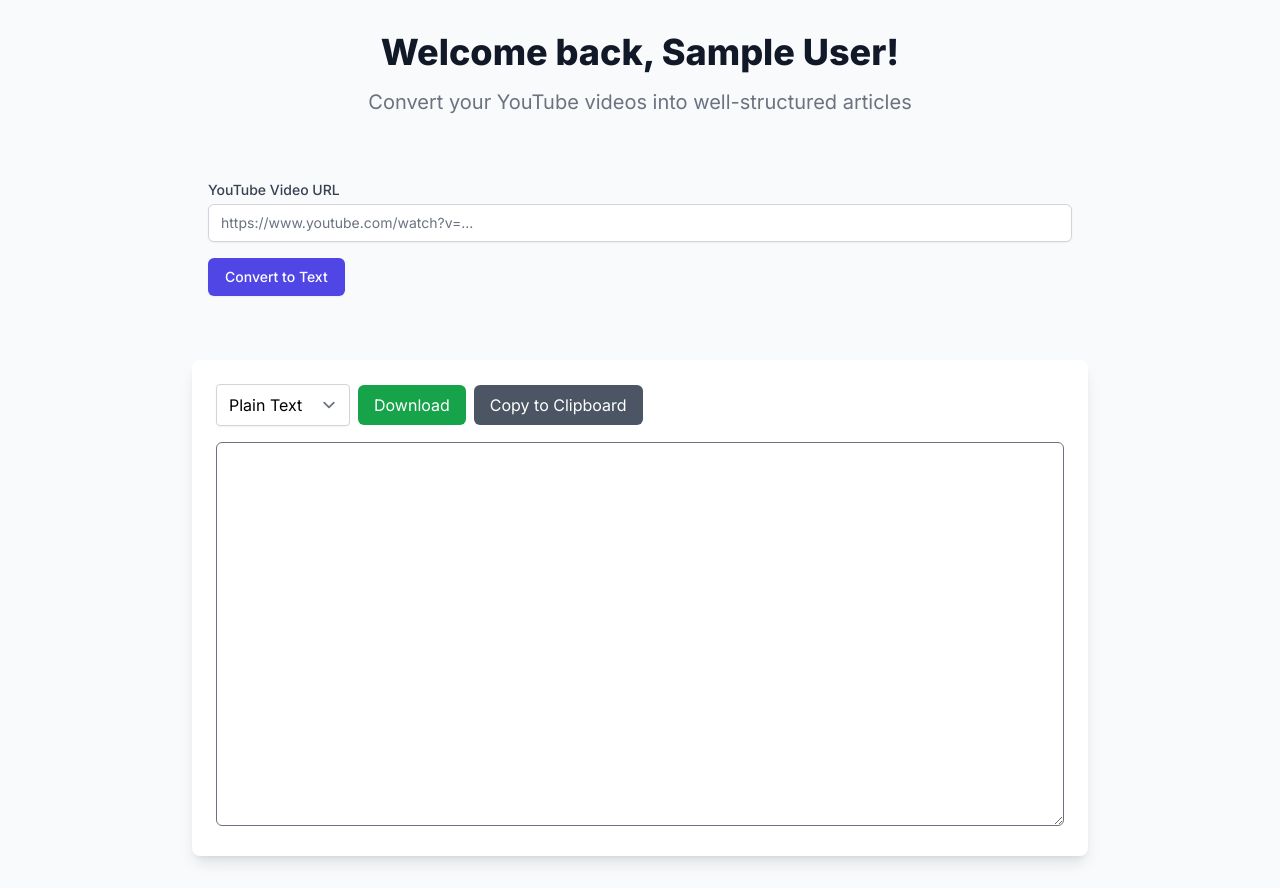
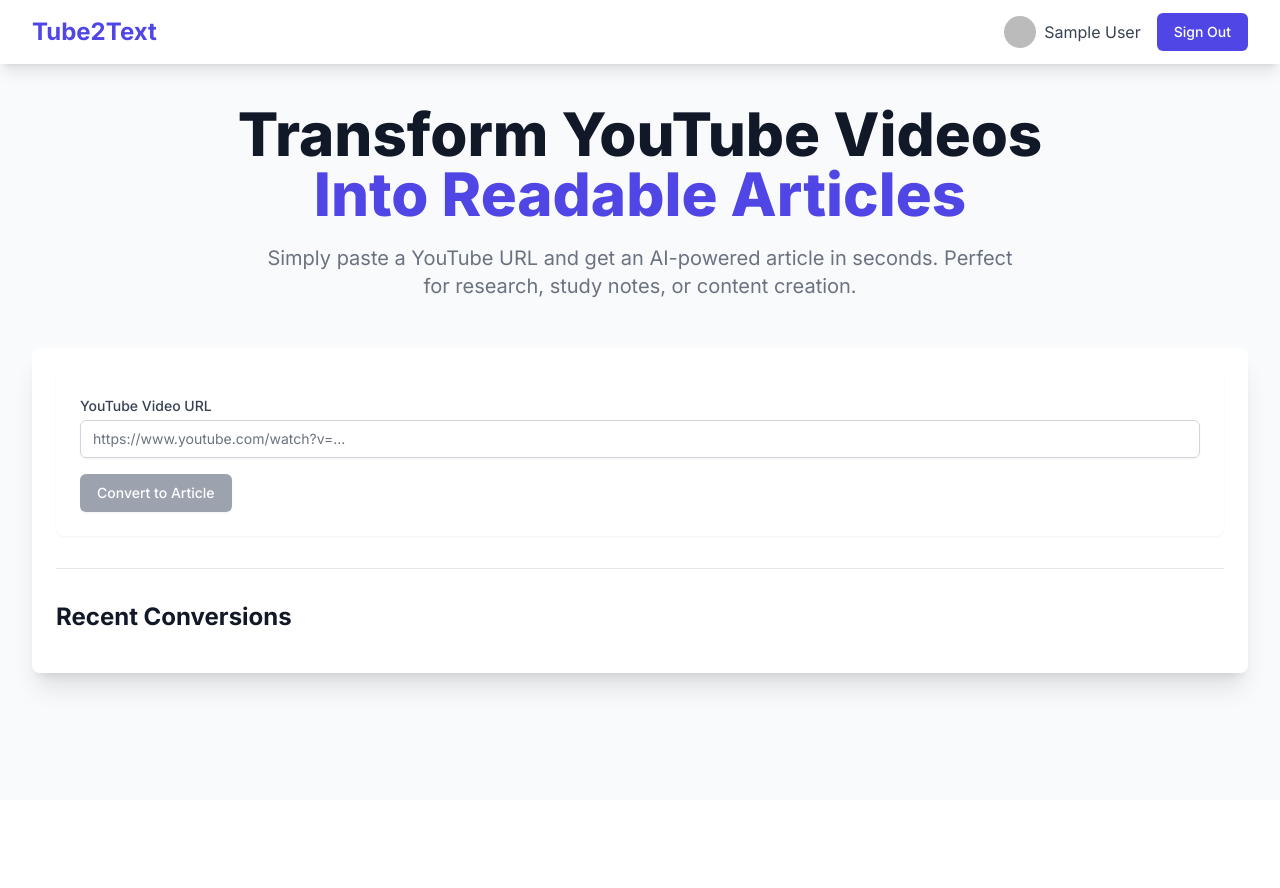
Before and after one commit to mrbuddhu/tube2text, a Next.js app: page /dashboard in a window 1280 px wide. After the commit the page ends 800 px from the top, so only its background shows below. Built offline with nearby package versions, Linux system fonts and the light colour scheme; no server answers; sample sign-in values are in the browser's storage.

Commit message:
Improve UI with Navbar, better styling, and error handling

```diff
--- /dev/null
+++ b/app/components/Navbar.tsx
@@ -0,0 +1,55 @@
+'use client';
+
+import { signOut, useSession } from 'next-auth/react';
+import Link from 'next/link';
+import Image from 'next/image';
+
+export default function Navbar() {
+  const { data: session } = useSession();
+
+  return (
+    <nav className="bg-white shadow-lg">
+      <div className="max-w-7xl mx-auto px-4 sm:px-6 lg:px-8">
+        <div className="flex justify-between h-16">
+          <div className="flex">
+            <Link href="/" className="flex items-center">
+              <span className="text-2xl font-bold text-indigo-600">Tube2Text</span>
+            </Link>
+          </div>
+
+          <div className="flex items-center">
+            {session ? (
+              <div className="flex items-center space-x-4">
+                <div className="flex items-center space-x-2">
+                  {session.user?.image && (
+                    <Image
+                      src={session.user.image}
+                      alt={session.user.name || 'User'}
+                      width={32}
+                      height={32}
+                      className="rounded-full"
+                    />
+                  )}
+                  <span className="text-gray-700">{session.user?.name}</span>
+                </div>
+                <button
+                  onClick={() => signOut()}
+                  className="inline-flex items-center px-4 py-2 border border-transparent text-sm font-medium rounded-md text-white bg-indigo-600 hover:bg-indigo-700 focus:outline-none focus:ring-2 focus:ring-offset-2 focus:ring-indigo-500"
+                >
+                  Sign Out
+                </button>
+              </div>
+            ) : (
+              <Link
+                href="/login"
+                className="inline-flex items-center px-4 py-2 border border-transparent text-sm font-medium rounded-md text-white bg-indigo-600 hover:bg-indigo-700"
+              >
+                Sign In
+              </Link>
+            )}
+          </div>
+        </div>
+      </div>
+    </nav>
+  );
+}
--- a/app/components/VideoInput.tsx
+++ b/app/components/VideoInput.tsx
@@ -1,24 +1,7 @@
-"use client";
+'use client';
 
 import { useState } from 'react';
-import { useAuth } from '../context/AuthContext';
-import SignInModal from './SignInModal';
-import ArticlePreview from './ArticlePreview';
-
-interface HistoryItem {
-  id: string;
-  url: string;
-  title: string;
-  timestamp: string;
-  content: string;
-}
-
-interface TranscriptMetadata {
-  duration: number;
-  wordCount: number;
-  transcriptSegments: number;
-  remainingFreeUses: number | null;
-}
+import { useSession } from 'next-auth/react';
 
 interface VideoInputProps {
   onTranscriptionComplete?: (transcription: string) => void;
@@ -26,46 +9,11 @@ interface VideoInputProps {
 
 export default function VideoInput({ onTranscriptionComplete }: VideoInputProps) {
   const [url, setUrl] = useState('');
-  const [article, setArticle] = useState('');
-  const [metadata, setMetadata] = useState<TranscriptMetadata | null>(null);
+  const [isLoading, setIsLoading] = useState(false);
   const [error, setError] = useState('');
-  const [isLoading, setIsLoading] = useState(false);
-  const [showSignInModal, setShowSignInModal] = useState(false);
-  const { isAuthenticated, isPaidUser } = useAuth();
-
-  const formatDuration = (seconds: number): string => {
-    const hours = Math.floor(seconds / 3600);
-    const minutes = Math.floor((seconds % 3600) / 60);
-    const remainingSeconds = seconds % 60;
-
-    const parts = [];
-    if (hours > 0) parts.push(`${hours}h`);
-    if (minutes > 0) parts.push(`${minutes}m`);
-    if (remainingSeconds > 0) parts.push(`${remainingSeconds}s`);
-
-    return parts.join(' ');
-  };
-
-  const saveToHistory = (content: string) => {
-    if (typeof window === 'undefined') return;
-
-    const history = JSON.parse(localStorage.getItem('tube2text_history') || '[]');
-    const newItem = {
-      id: Date.now().toString(),
-      url,
-      content,
-      timestamp: new Date().toISOString(),
-    };
-    const updatedHistory = [newItem, ...history].slice(0, 10);
-    localStorage.setItem('tube2text_history', JSON.stringify(updatedHistory));
-  };
+  const { data: session } = useSession();
 
   const handleTranscribe = async () => {
-    if (!isAuthenticated) {
-      setShowSignInModal(true);
-      return;
-    }
-
     if (!url) {
       setError('Please enter a YouTube URL');
       return;
@@ -73,7 +21,6 @@ export default function VideoInput({ onTranscriptionComplete }: VideoInputProps)
 
     setError('');
     setIsLoading(true);
-    setArticle('');
 
     try {
       const response = await fetch('/api/transcribe', {
@@ -90,11 +37,7 @@ export default function VideoInput({ onTranscriptionComplete }: VideoInputProps)
         throw new Error(data.error || 'Failed to process video');
       }
 
-      setArticle(data.content);
-      setMetadata(data.metadata);
       onTranscriptionComplete?.(data.content);
-
-      // Show success message
       setError('Transcription completed successfully!');
     } catch (err) {
       console.error('Transcription error:', err);
@@ -105,74 +48,76 @@ export default function VideoInput({ onTranscriptionComplete }: VideoInputProps)
   };
 
   return (
-    <div className="max-w-4xl mx-auto p-4">
-      <form onSubmit={(e) => { e.preventDefault(); handleTranscribe(); }} className="space-y-4">
+    <div className="space-y-6">
+      <div className="bg-white shadow-sm rounded-lg">
+        <div className="px-4 py-5 sm:p-6">
+          <div className="space-y-4">
             <div>
               <label htmlFor="url" className="block text-sm font-medium text-gray-700">
                 YouTube Video URL
               </label>
+              <div className="mt-1 relative rounded-md shadow-sm">
                 <input
                   type="text"
                   id="url"
+                  className="block w-full pr-10 border-gray-300 rounded-md focus:ring-indigo-500 focus:border-indigo-500 sm:text-sm"
+                  placeholder="https://www.youtube.com/watch?v=..."
                   value={url}
                   onChange={(e) => setUrl(e.target.value)}
-            placeholder="https://www.youtube.com/watch?v=..."
-            className="mt-1 block w-full rounded-md border-gray-300 shadow-sm focus:border-indigo-500 focus:ring-indigo-500 sm:text-sm"
-            required
+                  disabled={isLoading}
                 />
               </div>
+            </div>
+
+            <div className="flex justify-between items-center">
               <button
-          type="submit"
-          disabled={isLoading}
-          className="inline-flex justify-center rounded-md border border-transparent bg-indigo-600 py-2 px-4 text-sm font-medium text-white shadow-sm hover:bg-indigo-700 focus:outline-none focus:ring-2 focus:ring-indigo-500 focus:ring-offset-2 disabled:opacity-50"
+                onClick={handleTranscribe}
+                disabled={isLoading || !url}
+                className={`inline-flex items-center px-4 py-2 border border-transparent text-sm font-medium rounded-md shadow-sm text-white ${
+                  isLoading || !url
+                    ? 'bg-gray-400 cursor-not-allowed'
+                    : 'bg-indigo-600 hover:bg-indigo-700 focus:outline-none focus:ring-2 focus:ring-offset-2 focus:ring-indigo-500'
+                }`}
               >
-          {isLoading ? 'Converting...' : 'Convert to Text'}
+                {isLoading ? (
+                  <>
+                    <svg className="animate-spin -ml-1 mr-3 h-5 w-5 text-white" xmlns="http://www.w3.org/2000/svg" fill="none" viewBox="0 0 24 24">
+                      <circle className="opacity-25" cx="12" cy="12" r="10" stroke="currentColor" strokeWidth="4"></circle>
+                      <path className="opacity-75" fill="currentColor" d="M4 12a8 8 0 018-8V0C5.373 0 0 5.373 0 12h4zm2 5.291A7.962 7.962 0 014 12H0c0 3.042 1.135 5.824 3 7.938l3-2.647z"></path>
+                    </svg>
+                    Processing...
+                  </>
+                ) : (
+                  'Convert to Article'
+                )}
               </button>
-      </form>
+            </div>
 
             {error && (
-        <div className="mt-4 p-4 rounded-md bg-red-50 text-red-700">
+              <div className={`rounded-md p-4 ${error.includes('successfully') ? 'bg-green-50' : 'bg-red-50'}`}>
+                <div className="flex">
+                  <div className="flex-shrink-0">
+                    {error.includes('successfully') ? (
+                      <svg className="h-5 w-5 text-green-400" viewBox="0 0 20 20" fill="currentColor">
+                        <path fillRule="evenodd" d="M10 18a8 8 0 100-16 8 8 0 000 16zm3.707-9.293a1 1 0 00-1.414-1.414L9 10.586 7.707 9.293a1 1 0 00-1.414 1.414l2 2a1 1 0 001.414 0l4-4z" clipRule="evenodd" />
+                      </svg>
+                    ) : (
+                      <svg className="h-5 w-5 text-red-400" viewBox="0 0 20 20" fill="currentColor">
+                        <path fillRule="evenodd" d="M10 18a8 8 0 100-16 8 8 0 000 16zM8.707 7.293a1 1 0 00-1.414 1.414L8.586 10l-1.293 1.293a1 1 0 101.414 1.414L10 11.414l1.293 1.293a1 1 0 001.414-1.414L11.414 10l1.293-1.293a1 1 0 00-1.414-1.414L10 8.586 8.707 7.293z" clipRule="evenodd" />
+                      </svg>
+                    )}
+                  </div>
+                  <div className="ml-3">
+                    <p className={`text-sm ${error.includes('successfully') ? 'text-green-800' : 'text-red-800'}`}>
                       {error}
-        </div>
-      )}
-
-      {metadata && (
-        <div className="mt-4 p-4 bg-gray-50 rounded-md">
-          <h3 className="text-sm font-medium text-gray-700 mb-2">Video Information</h3>
-          <div className="grid grid-cols-3 gap-4 text-sm text-gray-600">
-            <div>
-              <span className="font-medium">Duration:</span>
-              <br />
-              {formatDuration(metadata.duration)}
-            </div>
-            <div>
-              <span className="font-medium">Word Count:</span>
-              <br />
-              {metadata.wordCount.toLocaleString()}
-            </div>
-            <div>
-              <span className="font-medium">Segments:</span>
-              <br />
-              {metadata.transcriptSegments}
+                    </p>
                   </div>
                 </div>
               </div>
             )}
-
-      {article && (
-        <ArticlePreview
-          content={article}
-          onSave={(content) => {
-            setArticle(content);
-            saveToHistory(content);
-          }}
-        />
-      )}
-
-      <SignInModal
-        isOpen={showSignInModal}
-        onClose={() => setShowSignInModal(false)}
-      />
+          </div>
+        </div>
+      </div>
     </div>
   );
 }
--- a/app/dashboard/page.tsx
+++ b/app/dashboard/page.tsx
@@ -6,6 +6,7 @@ import { useRouter } from 'next/navigation';
 import VideoInput from '../components/VideoInput';
 import ArticlePreview from '../components/ArticlePreview';
 import ConversionHistory from '../components/ConversionHistory';
+import Navbar from '../components/Navbar';
 
 export default function Dashboard() {
   const { data: session, status } = useSession();
@@ -20,7 +21,7 @@ export default function Dashboard() {
 
   if (status === 'loading') {
     return (
-      <div className="min-h-screen flex items-center justify-center">
+      <div className="min-h-screen flex items-center justify-center bg-gray-50">
         <div className="animate-spin rounded-full h-32 w-32 border-t-2 border-b-2 border-indigo-500"></div>
       </div>
     );
@@ -31,23 +32,40 @@ export default function Dashboard() {
   };
 
   return (
-    <div className="min-h-screen bg-gray-50 py-8">
+    <div className="min-h-screen bg-gray-50">
+      <Navbar />
+
+      <main className="py-10">
         <div className="max-w-7xl mx-auto px-4 sm:px-6 lg:px-8">
           <div className="text-center">
-          <h1 className="text-3xl font-extrabold text-gray-900 sm:text-4xl">
-            Welcome back, {session?.user?.name}!
+            <h1 className="text-4xl font-extrabold text-gray-900 sm:text-5xl md:text-6xl">
+              <span className="block">Transform YouTube Videos</span>
+              <span className="block text-indigo-600">Into Readable Articles</span>
             </h1>
-          <p className="mt-3 max-w-2xl mx-auto text-xl text-gray-500 sm:mt-4">
-            Convert your YouTube videos into well-structured articles
+            <p className="mt-3 max-w-md mx-auto text-base text-gray-500 sm:text-lg md:mt-5 md:text-xl md:max-w-3xl">
+              Simply paste a YouTube URL and get an AI-powered article in seconds. Perfect for research, study notes, or content creation.
             </p>
           </div>
 
-        <div className="mt-12 space-y-12">
+          <div className="mt-12 bg-white shadow-xl rounded-lg overflow-hidden">
+            <div className="p-6 space-y-8">
               <VideoInput onTranscriptionComplete={handleTranscriptionComplete} />
+
+              {articleContent && (
+                <div className="mt-8 border-t pt-8">
+                  <h2 className="text-2xl font-bold text-gray-900 mb-4">Generated Article</h2>
                   <ArticlePreview content={articleContent} />
+                </div>
+              )}
+
+              <div className="mt-8 border-t pt-8">
+                <h2 className="text-2xl font-bold text-gray-900 mb-4">Recent Conversions</h2>
                 <ConversionHistory />
               </div>
             </div>
           </div>
+        </div>
+      </main>
+    </div>
   );
 }
```
Also changed, not shown: 1 other file (tests, documents, lock files or other folders). Lines whose indentation alone changed are shown as unchanged.
